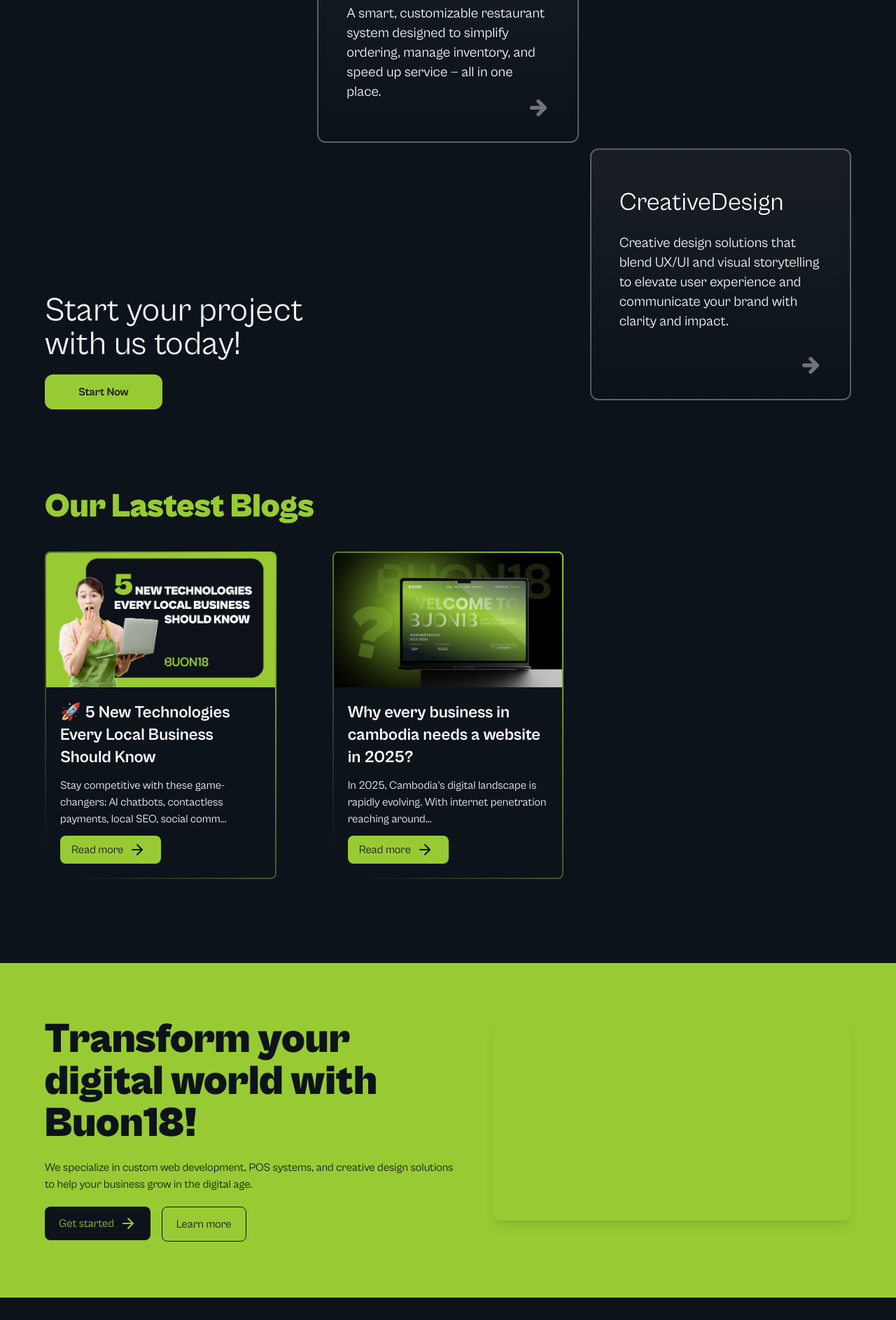
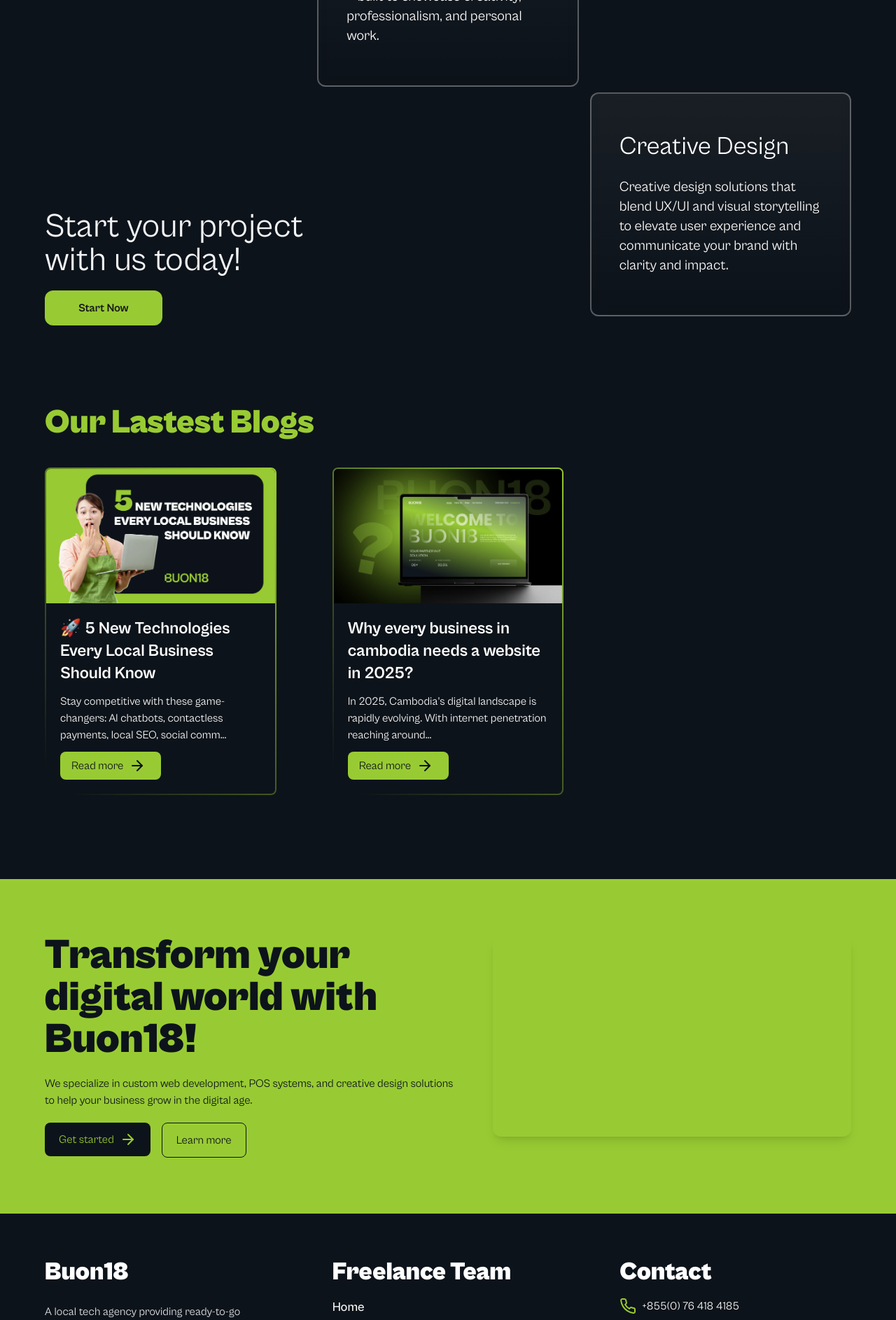
Before and after one commit to ImFropZ/buon18-portfolio, a Next.js app: page / in a window 1280 px wide. Shown: the part 2900-4786 px from the top of the page at 70% size. Built offline with nearby package versions, Linux system fonts and the light colour scheme; no server answers.

Commit message:
refactor: update footer and project

```diff
--- a/src/components/Footer.tsx
+++ b/src/components/Footer.tsx
@@ -70,7 +70,7 @@
             </div>
           </div>
           <div className="space-y-4">
-            <Title className="text-4xl text-white">Company</Title>
+            <Title className="text-4xl text-white">Freelance Team</Title>
             <ul className="text-lg font-medium">
               <li>
                 <Link href="/" prefetch={true} className="hover:text-primary">
--- a/src/components/Project.tsx
+++ b/src/components/Project.tsx
@@ -9,9 +9,17 @@
 interface ProjectItemProps extends React.HTMLAttributes<HTMLDivElement> {
   title: string;
   description: string;
+  external?: boolean;
+  href?: string;
 }
 
-function ProjectItem({ title, description, ...props }: ProjectItemProps) {
+function ProjectItem({
+  title,
+  description,
+  external,
+  href,
+  ...props
+}: ProjectItemProps) {
   const ref = React.useRef<HTMLDivElement>(null);
   const isInView = useInView(ref, { once: true, amount: 0.5 });
 
@@ -31,11 +39,15 @@
       ></motion.div>
       <h2 className="text-2xl xl:text-4xl">{title}</h2>
       <p className="mt-6 xl:text-xl">{description}</p>
-      <ArrowRight
-        className="absolute bottom-8 right-10 w-fit text-[#707378]"
-        size={32}
-        strokeWidth={4}
-      />
+      {external && (
+        <Link href={href || "#"} target={external ? "_blank" : undefined}>
+          <ArrowRight
+            className="absolute bottom-8 right-10 w-fit text-[#707378]"
+            size={32}
+            strokeWidth={4}
+          />
+        </Link>
+      )}
     </div>
   );
 }
@@ -57,8 +69,8 @@
       </div>
       <ProjectItem
         className="xl:col-start-2"
-        title="Restaurant System"
-        description="A smart, customizable restaurant system designed to simplify ordering, manage inventory, and speed up service — all in one place."
+        title="Buon18 Portfolio"
+        description="A clean, interactive portfolio with minimal UI and smooth animations — built to showcase creativity, professionalism, and personal work."
       />
       <div className="col-span-2 mt-auto hidden xl:block">
         <p className="mb-8 text-5xl text-gray-100">
@@ -73,7 +85,7 @@
       </div>
       <ProjectItem
         className="md:col-span-2 xl:col-span-1"
-        title="CreativeDesign"
+        title="Creative Design"
         description="Creative design solutions that blend UX/UI and visual storytelling to elevate user experience and communicate your brand with clarity and impact."
       />
       <div className="md:col-span-2 md:flex md:items-center md:justify-between xl:hidden">
```
